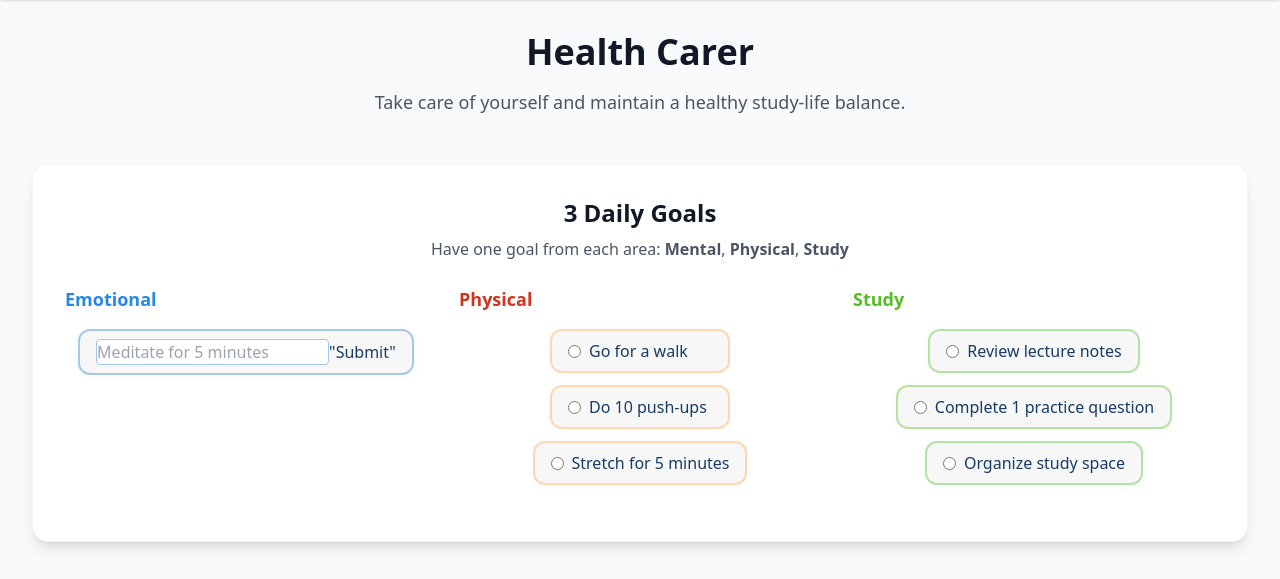
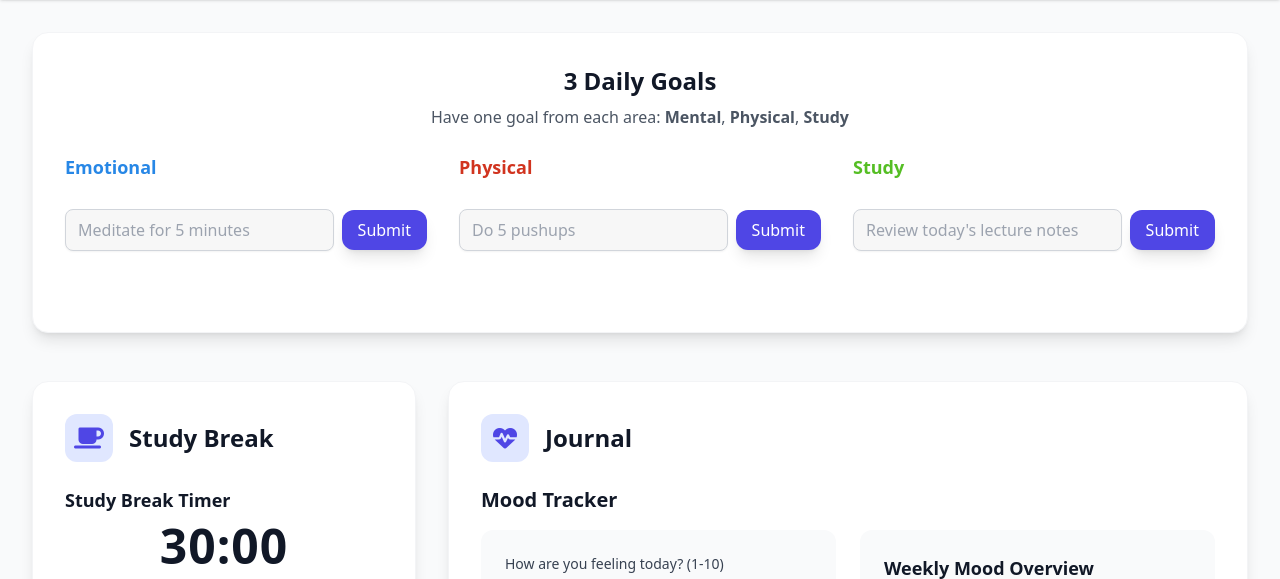
Before and after one commit to phattydumpling/CITS3403-Group-Project, a Flask app: page /health_carer in a window 1280 px wide. Shown: the part 98-677 px from the top of the page. Run offline with Flask 3, Linux system fonts and the light colour scheme; a user stored in the database is signed in; some libraries are stand-ins or nearby versions.

Commit message:
Finished daily goals feature

```diff
--- a/static/css/styles.css
+++ b/static/css/styles.css
@@ -631,3 +631,51 @@ input:focus, select:focus, textarea:focus {
     min-height: 2.5rem;
     transition: color 0.2s;
 }
+
+.goal-settings {
+    background: none;
+    border: none;
+    font-size: 1.25rem;
+    cursor: pointer;
+    color: #6b7280;
+    margin-bottom: 0.5rem;
+    align-self: flex-end;
+    display: none;
+    transition: color 0.3s ease;
+  }
+
+  .goal-settings:hover {
+    color: #374151;
+  }
+
+  /* Keep space even when input is hidden */
+  .goal-input-area {
+    min-height: 60px;
+    transition: opacity 0.3s ease;
+    position: relative;
+  }
+
+  .goal-input-area.hidden {
+    opacity: 0;
+    visibility: hidden;
+    pointer-events: none;
+    position: absolute;
+  }
+
+  .goal-list label {
+    border-width: 2px;
+    border-radius: 1rem;
+    padding: 0.5rem 1rem;
+    display: flex;
+    align-items: center;
+    gap: 0.5rem;
+  }
+
+  .goal-list label input[type="checkbox"] {
+    accent-color: #4f46e5; /* Tailwind indigo-600 */
+  }
+
+  .goal-list label span.completed {
+    color: #9ca3af; /* Tailwind gray-400 */
+    text-decoration: line-through;
+  }
--- a/static/js/health_carer.js
+++ b/static/js/health_carer.js
@@ -813,3 +813,51 @@ function triggerConfetti() {
   physicalRadios.forEach(r => r.addEventListener('change', updateGoals));
   studyRadios.forEach(r => r.addEventListener('change', updateGoals));
 })();
+
+document.addEventListener("DOMContentLoaded", function () {
+    const sections = document.querySelectorAll(".goal-section");
+
+    sections.forEach((section) => {
+      const input = section.querySelector(".goal-input");
+      const button = section.querySelector(".goal-submit");
+      const list = section.querySelector(".goal-list");
+      const inputArea = section.querySelector(".goal-input-area");
+      const settingsBtn = section.querySelector(".goal-settings");
+
+      const borderColor = section.dataset.color;
+      const titleColor = section.dataset.headingColor;
+      section.querySelector(".goal-title").style.color = titleColor;
+
+      settingsBtn.addEventListener("click", () => {
+        inputArea.classList.remove("hidden");
+        settingsBtn.style.display = "none";
+      });
+
+      button.addEventListener("click", function () {
+        const value = input.value.trim();
+        if (!value) return;
+
+        const label = document.createElement("label");
+        label.style.borderColor = borderColor;
+
+        const checkbox = document.createElement("input");
+        checkbox.type = "checkbox";
+
+        const span = document.createElement("span");
+        span.textContent = value;
+
+        checkbox.addEventListener("change", () => {
+          span.classList.toggle("completed", checkbox.checked);
+        });
+
+        label.appendChild(checkbox);
+        label.appendChild(span);
+        list.innerHTML = "";
+        list.appendChild(label);
+
+        input.value = "";
+        inputArea.classList.add("hidden");
+        settingsBtn.style.display = "inline-block";
+      });
+    });
+  });
--- a/templates/health_carer.html
+++ b/templates/health_carer.html
@@ -48,10 +48,6 @@
 <div class="h-full w-full bg-gray-50 dark:bg-gray-800">
     <div class="h-full w-full p-8">
         <div class="max-w-7xl mx-auto">
-            <div class="text-center mb-12">
-                <h1 class="text-4xl font-bold mb-4 text-gray-900 dark:text-white">Health Carer</h1>
-                <p class="text-lg text-gray-600 dark:text-gray-300 max-w-2xl mx-auto">Take care of yourself and maintain a healthy study-life balance.</p>
-            </div>
 <!-- 3 Main Health Goals Section -->
 <div id="main-health-goals" class="mb-12 bg-white dark:bg-gray-700 rounded-2xl shadow-lg p-8 border border-gray-100 dark:border-gray-600">
   <header class="mb-6 text-center">
@@ -62,49 +58,54 @@
   </header>
   <div class="flex flex-col md:flex-row justify-center gap-8 mb-6">
     <!-- Emotional -->
-    <div class="flex-1">
-      <h3 class="text-lg font-semibold mb-4" style="color: #2787e6;">Emotional</h3>
-      <div class="flex flex-col gap-3">
-        <label class="goal-card pill cursor-pointer border-2 rounded-xl px-4 py-2 flex items-center" style="border-color: #A7C7E7;">
-          <input type="form" placeholder="Meditate for 5 minutes"/>
-          <button>"Submit"</button>
+    <div class="flex-1 goal-section" data-color="#A7C7E7" data-heading-color="#2787e6">
+        <div class="flex justify-between items-center mb-4">
+        <h3 class="text-lg font-semibold goal-title" style="color: #2787e6;">Emotional</h3>
+        <button class="goal-settings text-gray-500 hover:text-gray-700 transition-colors duration-200">⚙️</button>
         </div>
+
+        <div class="goal-input-area relative h-[60px] flex items-center gap-2">
+        <input type="text" placeholder="Meditate for 5 minutes" class="goal-input flex-1 px-3 py-2 rounded-lg border border-gray-300 shadow-sm" />
+        <button type="button" class="goal-submit bg-indigo-600 text-white px-4 py-2 rounded-xl shadow-lg hover:bg-indigo-700 transition-colors duration-300">
+            Submit
+        </button>
         </div>
+
+        <div class="goal-list mt-4 flex flex-col gap-3"></div>
+    </div>
+
     <!-- Physical -->
-    <div class="flex-1">
-      <h3 class="text-lg font-semibold mb-4" style="color: #d1341f;">Physical</h3>
-      <div class="flex flex-col gap-3">
-        <label class="goal-card pill cursor-pointer border-2 rounded-xl px-4 py-2 flex items-center" style="border-color: #FFD6B0;">
-          <input type="radio" name="physical-goal" value="0" class="mr-2" />
-          <span>Go for a walk</span>
-        </label>
-        <label class="goal-card pill cursor-pointer border-2 rounded-xl px-4 py-2 flex items-center" style="border-color: #FFD6B0;">
-          <input type="radio" name="physical-goal" value="1" class="mr-2" />
-          <span>Do 10 push-ups</span>
-        </label>
-        <label class="goal-card pill cursor-pointer border-2 rounded-xl px-4 py-2 flex items-center" style="border-color: #FFD6B0;">
-          <input type="radio" name="physical-goal" value="2" class="mr-2" />
-          <span>Stretch for 5 minutes</span>
-        </label>
+    <div class="flex-1 goal-section" data-color="#FFD6B0" data-heading-color="#d1341f">
+        <div class="flex justify-between items-center mb-4">
+        <h3 class="text-lg font-semibold goal-title" style="color: #d1341f;">Physical</h3>
+        <button class="goal-settings text-gray-500 hover:text-gray-700 transition-colors duration-200">⚙️</button>
         </div>
+
+        <div class="goal-input-area relative h-[60px] flex items-center gap-2">
+        <input type="text" placeholder="Do 5 pushups" class="goal-input flex-1 px-3 py-2 rounded-lg border border-gray-300 shadow-sm" />
+        <button type="button" class="goal-submit bg-indigo-600 text-white px-4 py-2 rounded-xl shadow-lg hover:bg-indigo-700 transition-colors duration-300">
+            Submit
+        </button>
         </div>
+
+        <div class="goal-list mt-4 flex flex-col gap-3"></div>
+    </div>
+
     <!-- Study -->
-    <div class="flex-1">
-      <h3 class="text-lg font-semibold mb-4" style="color: #55be24;">Study</h3>
-      <div class="flex flex-col gap-3">
-        <label class="goal-card pill cursor-pointer border-2 rounded-xl px-4 py-2 flex items-center" style="border-color: #B6E2A1;">
-          <input type="radio" name="study-goal" value="0" class="mr-2" />
-          <span>Review lecture notes</span>
-        </label>
-        <label class="goal-card pill cursor-pointer border-2 rounded-xl px-4 py-2 flex items-center" style="border-color: #B6E2A1;">
-          <input type="radio" name="study-goal" value="1" class="mr-2" />
-          <span>Complete 1 practice question</span>
-        </label>
-        <label class="goal-card pill cursor-pointer border-2 rounded-xl px-4 py-2 flex items-center" style="border-color: #B6E2A1;">
-          <input type="radio" name="study-goal" value="2" class="mr-2" />
-          <span>Organize study space</span>
-        </label>
+    <div class="flex-1 goal-section" data-color="#B6E2A1" data-heading-color="#55be24">
+        <div class="flex justify-between items-center mb-4">
+        <h3 class="text-lg font-semibold goal-title" style="color: #55be24;">Study</h3>
+        <button class="goal-settings text-gray-500 hover:text-gray-700 transition-colors duration-200">⚙️</button>
         </div>
+
+        <div class="goal-input-area relative h-[60px] flex items-center gap-2">
+        <input type="text" placeholder="Review today's lecture notes" class="goal-input flex-1 px-3 py-2 rounded-lg border border-gray-300 shadow-sm" />
+        <button type="button" class="goal-submit bg-indigo-600 text-white px-4 py-2 rounded-xl shadow-lg hover:bg-indigo-700 transition-colors duration-300">
+            Submit
+        </button>
+        </div>
+
+        <div class="goal-list mt-4 flex flex-col gap-3"></div>
     </div>
     </div>
 </div>
@@ -113,7 +114,6 @@
     <div class="grid grid-cols-1 lg:grid-cols-3 gap-8">
         <!-- Left Column - Mental Health & Study Break -->
         <div class="space-y-8 w-full">
-
             <!-- Study Break Section -->
             <div class="bg-white dark:bg-gray-700 rounded-2xl shadow-lg p-8 border border-gray-100 dark:border-gray-600">
                 <div class="flex items-center mb-6">
```
Also changed, not shown: instance/study_planner.sqlite, static/js/HealthCarer.jsx (added). Lines whose indentation alone changed are shown as unchanged.
